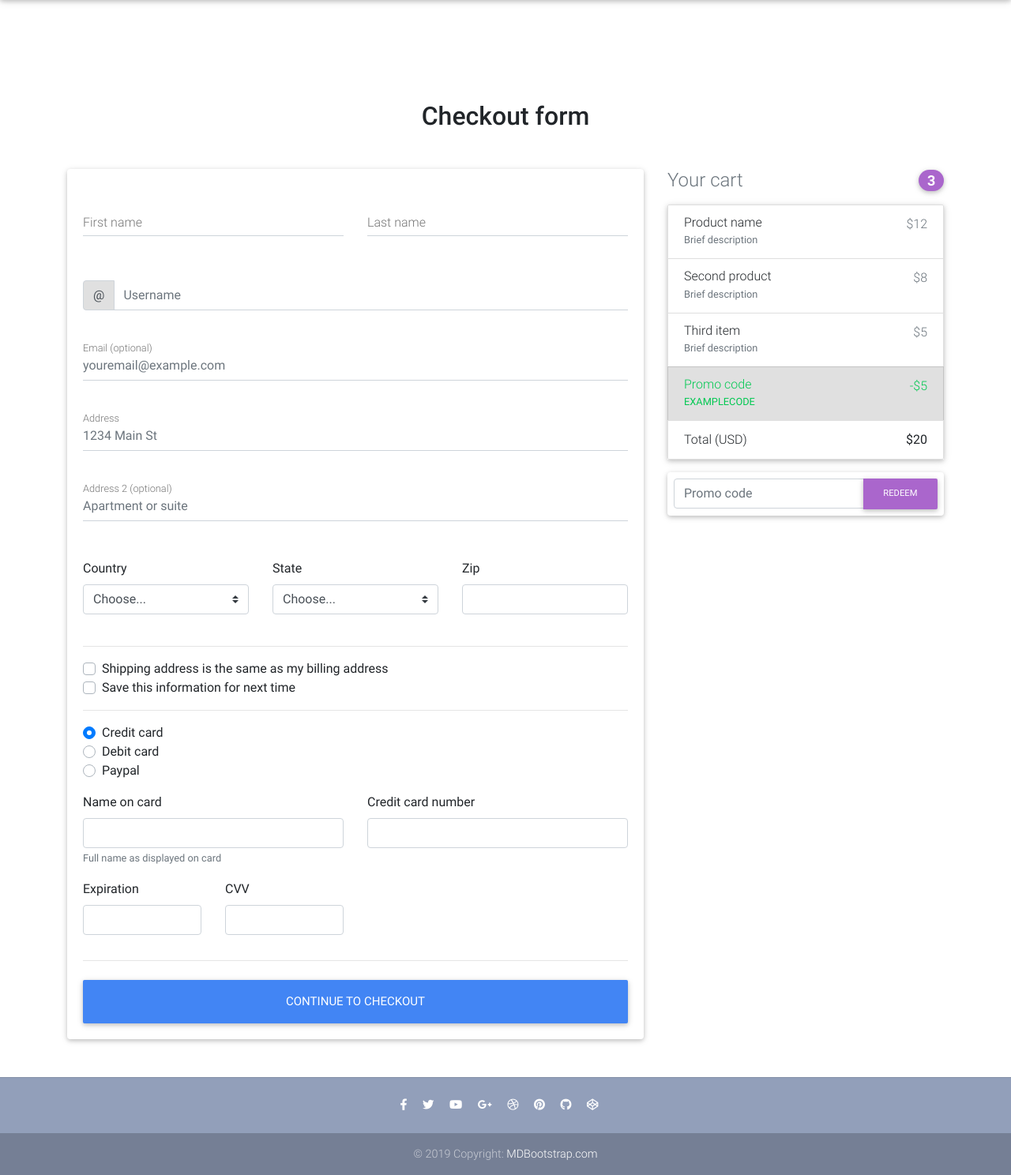
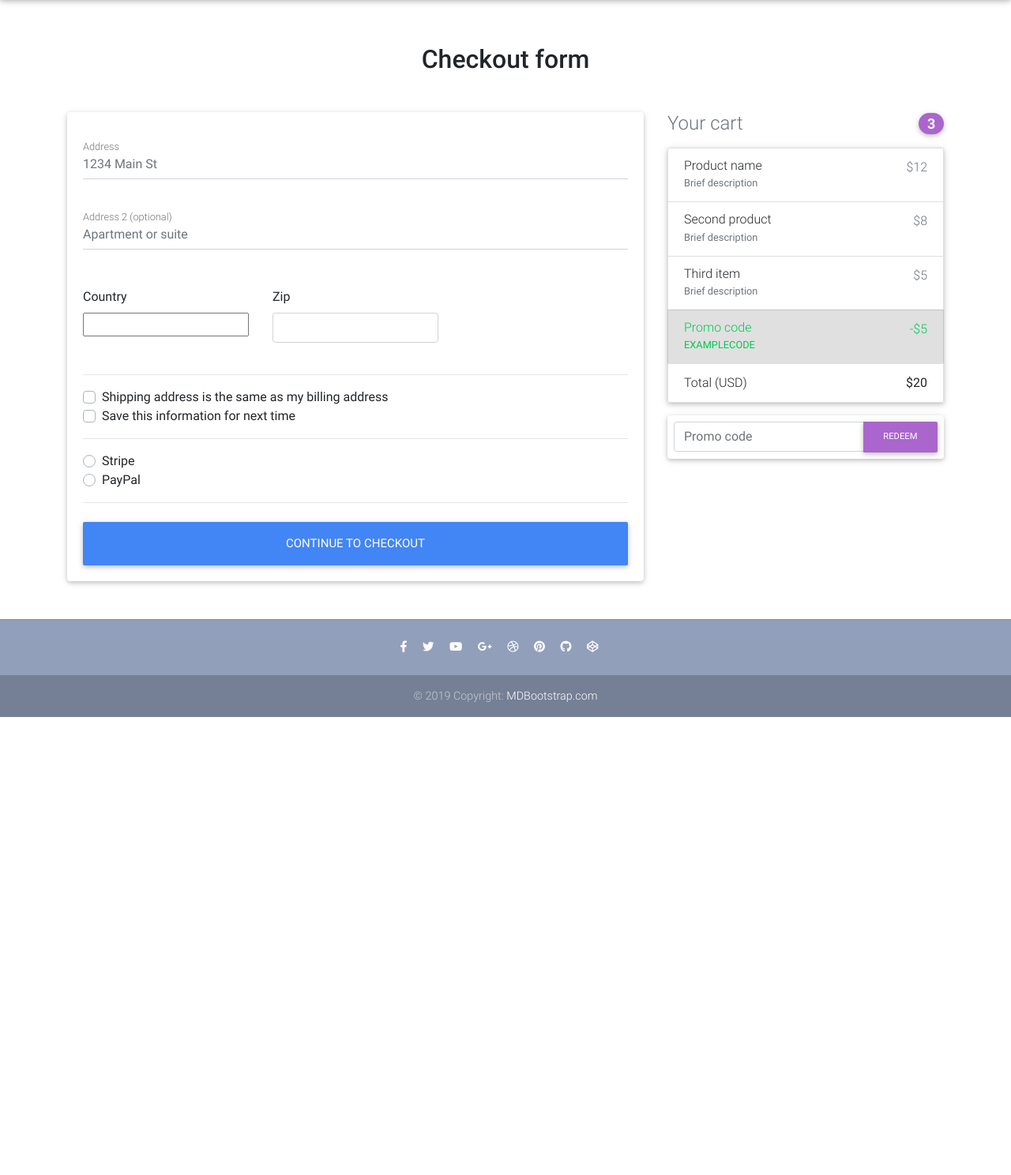
Before and after one commit to tomwilson81/blue_gecko_ecommerce, a Django app: page /checkout/ in a window 1280 px wide. Shown: the part 64-1552 px from the top of the page at 79% size. After the commit the page ends 972 px from the top, so only its background shows below. Run offline with Django 3.2, Linux system fonts and the light colour scheme; some libraries are stand-ins or nearby versions.

Commit message:
Checkout form, model, view and HTML functionality created

```diff
--- a/ecommerce/settings.py
+++ b/ecommerce/settings.py
@@ -43,6 +43,7 @@
     'allauth',
     'allauth.account',
     'allauth.socialaccount',
+    'django_countries',
 
     'crispy_forms',
 ]
--- /dev/null
+++ b/products/forms.py
@@ -0,0 +1,29 @@
+from django import forms
+from django_countries.fields import CountryField
+from django_countries.widgets import CountrySelectWidget
+
+PAYMENT_CHOICES = (
+    ('S', 'Stripe'),
+    ('P', 'PayPal')
+)
+
+
+class CheckoutForm(forms.Form):
+    street_address = forms.CharField(widget=forms.TextInput(attrs={
+        'placeholder': '1234 Main St',
+        'class': 'form-control'
+    }))
+    apartment_address = forms.CharField(required=False, widget=forms.TextInput(attrs={
+        'placeholder': 'Apartment or suite',
+        'class': 'form-control'
+    }))
+    country = CountryField(blank_label='(select country)').formfield(
+        widget=CountrySelectWidget(attrs={
+        'class': 'custom-select d-block w-100'
+    }))
+    zip = forms.CharField(widget=forms.TextInput(attrs={
+        'class': 'form-control'
+    }))
+    same_shipping_address = forms.BooleanField(required=False)
+    save_info = forms.BooleanField(required=False)
+    payment_option = forms.ChoiceField(widget=forms.RadioSelect, choices=PAYMENT_CHOICES)
--- a/products/templates/products/checkout.html
+++ b/products/templates/products/checkout.html
@@ -1,9 +1,10 @@
 {% extends "products/base.html" %}
+{% load crispy_forms_tags %}
 
 {% block content %}
 
 <!--Main layout-->
-  <main class="mt-5 pt-4">
+  <main>
     <div class="container wow fadeIn">
 
       <!-- Heading -->
@@ -19,61 +20,64 @@
           <div class="card">
 
             <!--Card content-->
-            <form class="card-body">
+            <form method="POST" class="card-body">
+              {% csrf_token %}
 
               <!--Grid row-->
-              <div class="row">
+<!--              <div class="row">-->
 
-                <!--Grid column-->
-                <div class="col-md-6 mb-2">
+<!--                &lt;!&ndash;Grid column&ndash;&gt;-->
+<!--                <div class="col-md-6 mb-2">-->
 
-                  <!--firstName-->
-                  <div class="md-form ">
-                    <input type="text" id="firstName" class="form-control">
-                    <label for="firstName" class="">First name</label>
-                  </div>
+<!--                  &lt;!&ndash;firstName&ndash;&gt;-->
+<!--                  <div class="md-form ">-->
+<!--                    <input type="text" id="firstName" class="form-control">-->
+<!--                    <label for="firstName" class="">First name</label>-->
+<!--                  </div>-->
 
-                </div>
-                <!--Grid column-->
+<!--                </div>-->
+<!--                &lt;!&ndash;Grid column&ndash;&gt;-->
 
-                <!--Grid column-->
-                <div class="col-md-6 mb-2">
+<!--                &lt;!&ndash;Grid column&ndash;&gt;-->
+<!--                <div class="col-md-6 mb-2">-->
 
-                  <!--lastName-->
-                  <div class="md-form">
-                    <input type="text" id="lastName" class="form-control">
-                    <label for="lastName" class="">Last name</label>
-                  </div>
+<!--                  &lt;!&ndash;lastName&ndash;&gt;-->
+<!--                  <div class="md-form">-->
+<!--                    <input type="text" id="lastName" class="form-control">-->
+<!--                    <label for="lastName" class="">Last name</label>-->
+<!--                  </div>-->
 
-                </div>
-                <!--Grid column-->
+<!--                </div>-->
+<!--                &lt;!&ndash;Grid column&ndash;&gt;-->
 
-              </div>
-              <!--Grid row-->
+<!--              </div>-->
+<!--              &lt;!&ndash;Grid row&ndash;&gt;-->
 
-              <!--Username-->
-              <div class="md-form input-group pl-0 mb-5">
-                <div class="input-group-prepend">
-                  <span class="input-group-text" id="basic-addon1">@</span>
-                </div>
-                <input type="text" class="form-control py-0" placeholder="Username" aria-describedby="basic-addon1">
-              </div>
+<!--              &lt;!&ndash;Username&ndash;&gt;-->
+<!--              <div class="md-form input-group pl-0 mb-5">-->
+<!--                <div class="input-group-prepend">-->
+<!--                  <span class="input-group-text" id="basic-addon1">@</span>-->
+<!--                </div>-->
+<!--                <input type="text" class="form-control py-0" placeholder="Username" aria-describedby="basic-addon1">-->
+<!--              </div>-->
 
-              <!--email-->
-              <div class="md-form mb-5">
-                <input type="text" id="email" class="form-control" placeholder="youremail@example.com">
-                <label for="email" class="">Email (optional)</label>
-              </div>
+<!--              &lt;!&ndash;email&ndash;&gt;-->
+<!--              <div class="md-form mb-5">-->
+<!--                <input type="text" id="email" class="form-control" placeholder="youremail@example.com">-->
+<!--                <label for="email" class="">Email (optional)</label>-->
+<!--              </div>-->
 
               <!--address-->
               <div class="md-form mb-5">
-                <input type="text" id="address" class="form-control" placeholder="1234 Main St">
+<!--                <input type="text" id="address" class="form-control" placeholder="1234 Main St">-->
+                {{ form.street_address }}
                 <label for="address" class="">Address</label>
               </div>
 
               <!--address-2-->
               <div class="md-form mb-5">
-                <input type="text" id="address-2" class="form-control" placeholder="Apartment or suite">
+<!--                <input type="text" id="address-2" class="form-control" placeholder="Apartment or suite">-->
+                {{ form.apartment_address }}
                 <label for="address-2" class="">Address 2 (optional)</label>
               </div>
 
@@ -84,10 +88,11 @@
                 <div class="col-lg-4 col-md-12 mb-4">
 
                   <label for="country">Country</label>
-                  <select class="custom-select d-block w-100" id="country" required>
-                    <option value="">Choose...</option>
-                    <option>United States</option>
-                  </select>
+<!--                  <select class="custom-select d-block w-100" id="country" required>-->
+<!--                    <option value="">Choose...</option>-->
+<!--                    <option>United States</option>-->
+<!--                  </select>-->
+                  {{ form.country }}
                   <div class="invalid-feedback">
                     Please select a valid country.
                   </div>
@@ -96,25 +101,26 @@
                 <!--Grid column-->
 
                 <!--Grid column-->
-                <div class="col-lg-4 col-md-6 mb-4">
+<!--                <div class="col-lg-4 col-md-6 mb-4">-->
 
-                  <label for="state">State</label>
-                  <select class="custom-select d-block w-100" id="state" required>
-                    <option value="">Choose...</option>
-                    <option>California</option>
-                  </select>
-                  <div class="invalid-feedback">
-                    Please provide a valid state.
-                  </div>
+<!--                  <label for="state">State</label>-->
+<!--                  <select class="custom-select d-block w-100" id="state" required>-->
+<!--                    <option value="">Choose...</option>-->
+<!--                    <option>California</option>-->
+<!--                  </select>-->
+<!--                  <div class="invalid-feedback">-->
+<!--                    Please provide a valid state.-->
+<!--                  </div>-->
 
-                </div>
+<!--                </div>-->
                 <!--Grid column-->
 
                 <!--Grid column-->
                 <div class="col-lg-4 col-md-6 mb-4">
 
                   <label for="zip">Zip</label>
-                  <input type="text" class="form-control" id="zip" placeholder="" required>
+<!--                  <input type="text" class="form-control" id="zip" placeholder="" required>-->
+                  {{ form.zip }}
                   <div class="invalid-feedback">
                     Zip code required.
                   </div>
@@ -128,63 +134,65 @@
               <hr>
 
               <div class="custom-control custom-checkbox">
-                <input type="checkbox" class="custom-control-input" id="same-address">
+                <input {% if form.same_shipping_address.value %}checked{% endif %} type="checkbox" class="custom-control-input" name="same_billing_address" id="same-address">
                 <label class="custom-control-label" for="same-address">Shipping address is the same as my billing address</label>
               </div>
               <div class="custom-control custom-checkbox">
-                <input type="checkbox" class="custom-control-input" id="save-info">
+                <input {% if form.save_info.value %}checked{% endif %} type="checkbox" class="custom-control-input" name="save_info" id="save-info">
                 <label class="custom-control-label" for="save-info">Save this information for next time</label>
               </div>
 
               <hr>
 
               <div class="d-block my-3">
+                {% for value, name in form.fields.payment_option.choices %}
                 <div class="custom-control custom-radio">
-                  <input id="credit" name="paymentMethod" type="radio" class="custom-control-input" checked required>
-                  <label class="custom-control-label" for="credit">Credit card</label>
+                  <input id="{{ name }}" name="payment_option" value="{{ value }}" type="radio" class="custom-control-input" required>
+                  <label class="custom-control-label" for="{{ name }}">{{ name }}</label>
                 </div>
-                <div class="custom-control custom-radio">
-                  <input id="debit" name="paymentMethod" type="radio" class="custom-control-input" required>
-                  <label class="custom-control-label" for="debit">Debit card</label>
-                </div>
-                <div class="custom-control custom-radio">
-                  <input id="paypal" name="paymentMethod" type="radio" class="custom-control-input" required>
-                  <label class="custom-control-label" for="paypal">Paypal</label>
-                </div>
+                {% endfor %}
+<!--                <div class="custom-control custom-radio">-->
+<!--                  <input id="debit" name="paymentMethod" type="radio" class="custom-control-input" required>-->
+<!--                  <label class="custom-control-label" for="debit">Debit card</label>-->
+<!--                </div>-->
+<!--                <div class="custom-control custom-radio">-->
+<!--                  <input id="paypal" name="paymentMethod" type="radio" class="custom-control-input" required>-->
+<!--                  <label class="custom-control-label" for="paypal">Paypal</label>-->
+<!--                </div>-->
               </div>
-              <div class="row">
-                <div class="col-md-6 mb-3">
-                  <label for="cc-name">Name on card</label>
-                  <input type="text" class="form-control" id="cc-name" placeholder="" required>
-                  <small class="text-muted">Full name as displayed on card</small>
-                  <div class="invalid-feedback">
-                    Name on card is required
-                  </div>
-                </div>
-                <div class="col-md-6 mb-3">
-                  <label for="cc-number">Credit card number</label>
-                  <input type="text" class="form-control" id="cc-number" placeholder="" required>
-                  <div class="invalid-feedback">
-                    Credit card number is required
-                  </div>
-                </div>
-              </div>
-              <div class="row">
-                <div class="col-md-3 mb-3">
-                  <label for="cc-expiration">Expiration</label>
-                  <input type="text" class="form-control" id="cc-expiration" placeholder="" required>
-                  <div class="invalid-feedback">
-                    Expiration date required
-                  </div>
-                </div>
-                <div class="col-md-3 mb-3">
-                  <label for="cc-expiration">CVV</label>
-                  <input type="text" class="form-control" id="cc-cvv" placeholder="" required>
-                  <div class="invalid-feedback">
-                    Security code required
-                  </div>
-                </div>
-              </div>
+<!--              <div class="row">-->
+<!--                <div class="col-md-6 mb-3">-->
+<!--                  <label for="cc-name">Name on card</label>-->
+<!--                  <input type="text" class="form-control" id="cc-name" placeholder="" required>-->
+<!--                  <small class="text-muted">Full name as displayed on card</small>-->
+<!--                  <div class="invalid-feedback">-->
+<!--                    Name on card is required-->
+<!--                  </div>-->
+<!--                </div>-->
+<!--                <div class="col-md-6 mb-3">-->
+<!--                  <label for="cc-number">Credit card number</label>-->
+<!--                  <input type="text" class="form-control" id="cc-number" placeholder="" required>-->
+<!--                  <div class="invalid-feedback">-->
+<!--                    Credit card number is required-->
+<!--                  </div>-->
+<!--                </div>-->
+<!--              </div>-->
+<!--              <div class="row">-->
+<!--                <div class="col-md-3 mb-3">-->
+<!--                  <label for="cc-expiration">Expiration</label>-->
+<!--                  <input type="text" class="form-control" id="cc-expiration" placeholder="" required>-->
+<!--                  <div class="invalid-feedback">-->
+<!--                    Expiration date required-->
+<!--                  </div>-->
+<!--                </div>-->
+<!--                <div class="col-md-3 mb-3">-->
+<!--                  <label for="cc-expiration">CVV</label>-->
+<!--                  <input type="text" class="form-control" id="cc-cvv" placeholder="" required>-->
+<!--                  <div class="invalid-feedback">-->
+<!--                    Security code required-->
+<!--                  </div>-->
+<!--                </div>-->
+<!--              </div>-->
               <hr class="mb-4">
               <button class="btn btn-primary btn-lg btn-block" type="submit">Continue to checkout</button>
 
--- a/products/urls.py
+++ b/products/urls.py
@@ -6,7 +6,7 @@
 urlpatterns = [
     path('', views.HomeView.as_view(), name='home-page'),
     path('order-summary/', views.OrderSummaryView.as_view(), name='order-summary'),
-    path('checkout/', views.checkout, name='checkout'),
+    path('checkout/', views.CheckoutView.as_view(), name='checkout'),
     path('product/<slug>/', views.ProductDetailView.as_view(), name='product-detail'),
     path('add-to-cart/<slug>/', views.add_to_cart, name='add-to-cart'),
     path('remove-from-cart/<slug>/', views.remove_from_cart, name='remove-from-cart'),
--- a/products/views.py
+++ b/products/views.py
@@ -3,8 +3,9 @@
 from django.contrib.auth.decorators import login_required
 from django.contrib.auth.mixins import LoginRequiredMixin
 from django.shortcuts import render, redirect, get_object_or_404
-from .models import Category, Product, OrderItem, Order
+from .models import Category, Product, OrderItem, Order, BillingAddress
 from django.views.generic import ListView, DetailView, View
+from .forms import CheckoutForm
 from django.utils import timezone
 
 
@@ -32,8 +33,45 @@
     template_name = "products/product.html"
 
 
-def checkout(request):
-    return render(request, 'products/checkout.html')
+class CheckoutView(View):
+    def get(self, *args, **kwargs):
+        # form
+        form = CheckoutForm()
+        context = {
+            'form': form
+        }
+        return render(self.request, 'products/checkout.html', context)
+
+    def post(self, *args, **kwargs):
+        form = CheckoutForm(self.request.POST or None)
+        try:
+            order = Order.objects.get(user=self.request.user, ordered=False)
+            if form.is_valid():
+                street_address = form.cleaned_data.get('street_address')
+                apartment_address = form.cleaned_data.get('apartment_address')
+                country = form.cleaned_data.get('country')
+                zip = form.cleaned_data.get('zip')
+                # same_shipping_address = form.cleaned_data.get('same_shipping_address')
+                # save_info = form.cleaned_data.get('save_info')
+                payment_option = form.cleaned_data.get('payment_option')
+                billing_address = BillingAddress(
+                    user=self.request.user,
+                    street_address=street_address,
+                    apartment_address=apartment_address,
+                    country=country,
+                    zip=zip
+                )
+                billing_address.save()
+                order.billing_address = billing_address
+                order.save()
+                # Add redirect to selected payment option
+                return redirect("products:checkout")
+            messages.warning(self.request, "Failed checkout")
+            return redirect('products:checkout')
+        except ObjectDoesNotExist:
+            messages.error(self.request, "You do not have an active order.")
+            return redirect('products:order-summary')
+
 
 @login_required
 def add_to_cart(request, slug):
--- a/requirements.txt
+++ b/requirements.txt
@@ -4,6 +4,7 @@
 defusedxml==0.6.0
 Django==3.1
 django-allauth==0.42.0
+django-countries==6.1.3
 django-crispy-forms==1.9.2
 idna==2.10
 oauthlib==3.1.0
```
Also changed, not shown: products/models.py (+14 -0 lines), products/migrations/0014_billingaddress.py (added), products/migrations/0015_order_billing_address.py (added).
